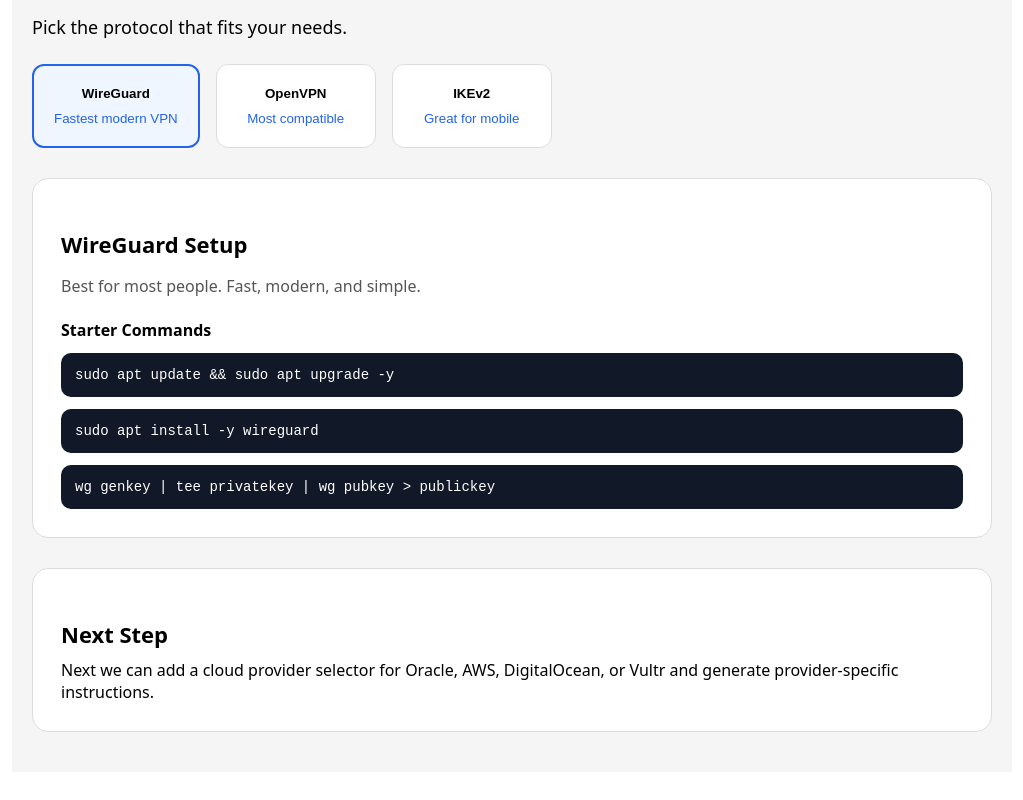
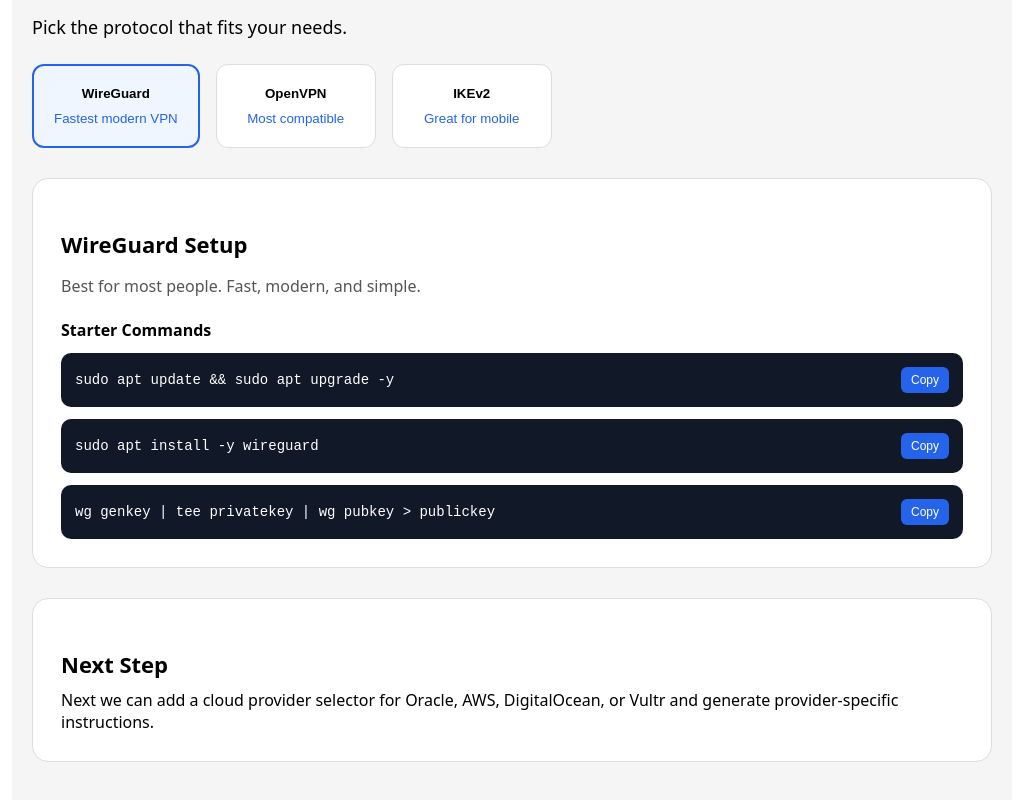
Before and after one commit to Kriro-Lab/vpn-builder, a Next.js app: page / in a window 1280 px wide. Shown: the part 576-1376 px from the top of the page, without its empty margins (128-1151 px from the left). Built offline with nearby package versions, Linux system fonts and the light colour scheme.

Commit message:
Update page.tsx

```diff
--- a/app/page.tsx
+++ b/app/page.tsx
@@ -167,10 +167,28 @@
       borderRadius: "10px",
       fontFamily: "monospace",
       fontSize: "14px",
-                overflowX: "auto",
+      display: "flex",
+      justifyContent: "space-between",
+      alignItems: "center",
+      gap: "10px"
     }}
   >
-              {command}
+    <span>{command}</span>
+
+    <button
+      onClick={() => copyCommand(command)}
+      style={{
+        background:"#2563eb",
+        border:"none",
+        color:"white",
+        padding:"6px 10px",
+        borderRadius:"6px",
+        cursor:"pointer",
+        fontSize:"12px"
+      }}
+    >
+      Copy
+    </button>
   </div>
 ))}
         </div>
```
Lines whose indentation alone changed are shown as unchanged.
